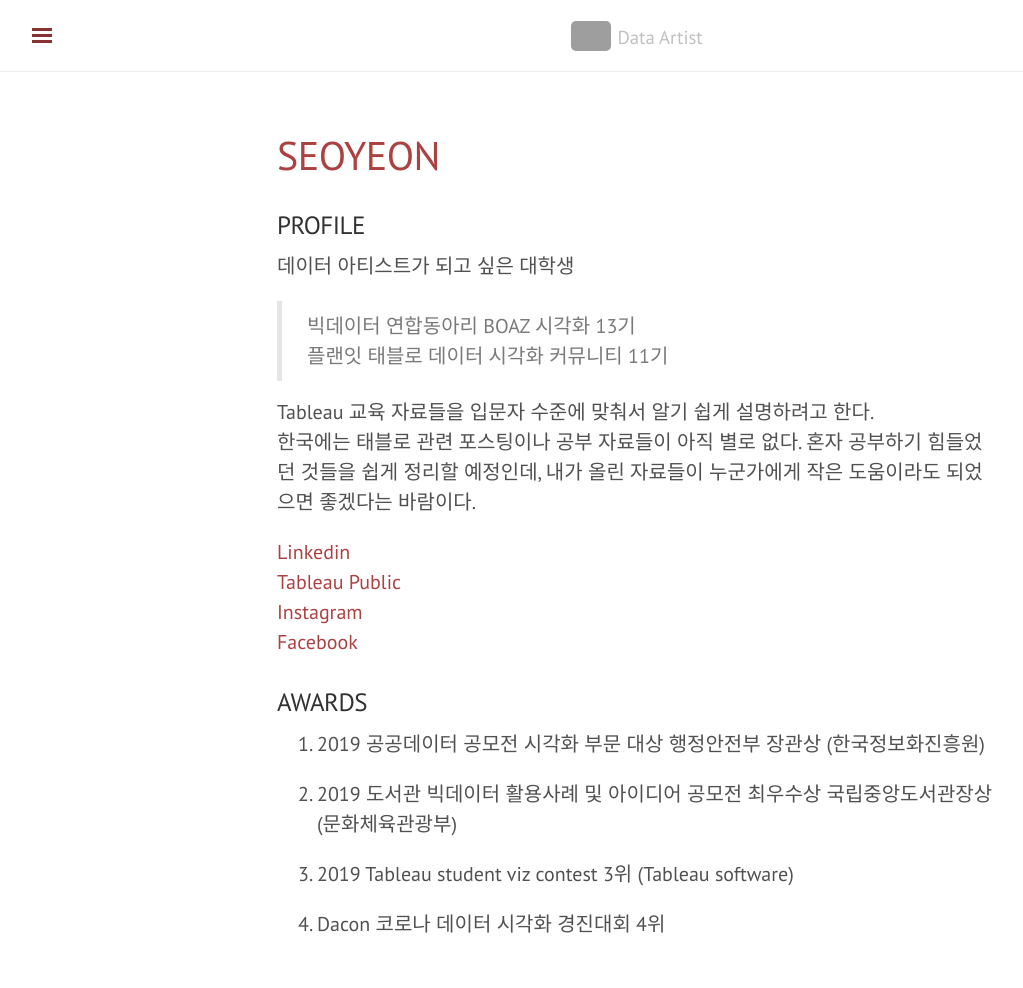
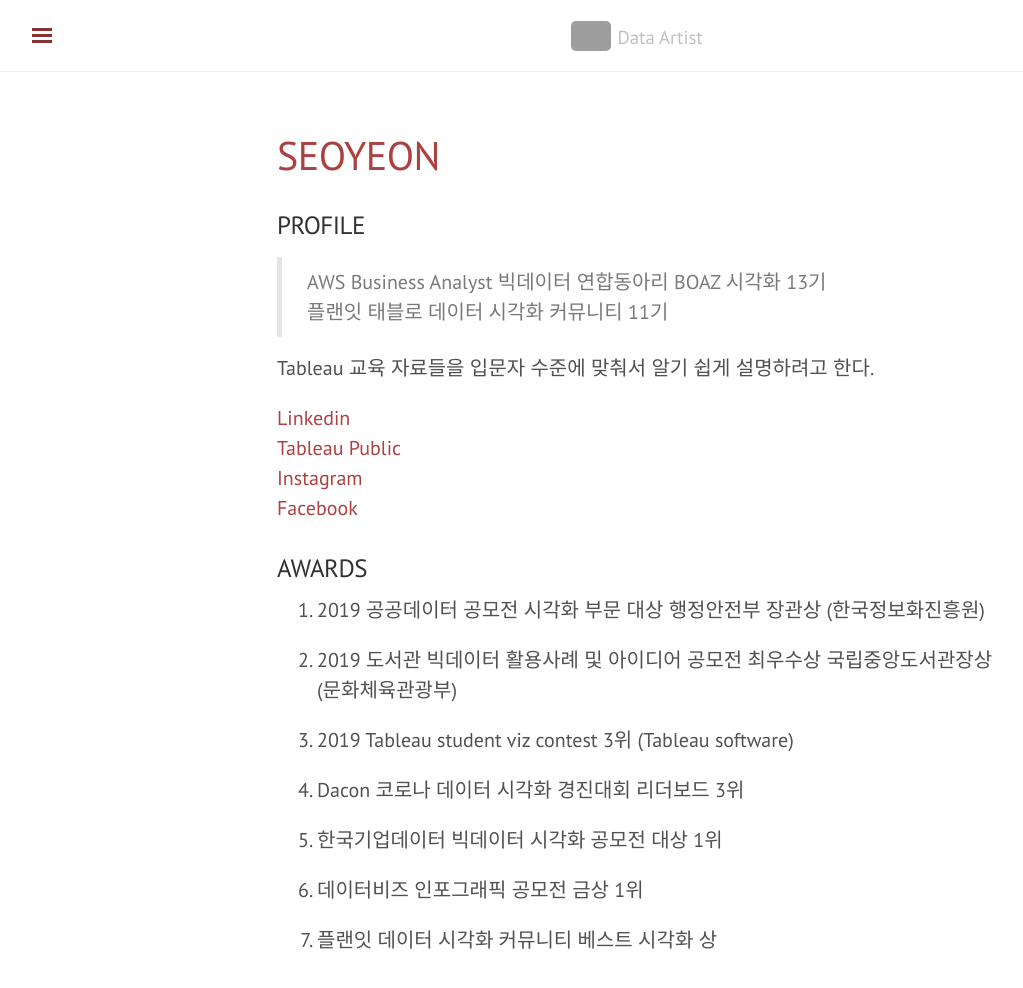
Before and after one commit to shanny924/shanny924.github.io, a Jekyll site: the page built from about.md, in a window 1280 px wide and 1035 px high. Shown: the top 988 px of the window, without its empty margins (3-1026 px from the left). Built offline with Jekyll 4.4.1, drawn with Linux system fonts in a browser that asks for light colours; nearby versions of some CDN libraries; comment, search, counter and statistics services are not loaded; grey boxes are pictures that could not be loaded.

Commit message:
Update about.md

```diff
--- a/about.md
+++ b/about.md
@@ -4,15 +4,13 @@
 ---
 ### PROFILE
 
-데이터 아티스트가 되고 싶은 대학생
-
+>AWS Business Analyst
 >빅데이터 연합동아리 BOAZ 시각화 13기
 >플랜잇 태블로 데이터 시각화 커뮤니티 11기
 
 
 
 Tableau 교육 자료들을 입문자 수준에 맞춰서 알기 쉽게 설명하려고 한다.
- 한국에는 태블로 관련 포스팅이나 공부 자료들이 아직 별로 없다. 혼자 공부하기 힘들었던 것들을 쉽게 정리할 예정인데, 내가 올린 자료들이 누군가에게 작은 도움이라도 되었으면 좋겠다는 바람이다.
 
 [Linkedin](https://www.linkedin.com/in/seoyeon-jun-%EC%A0%84%EC%84%9C%EC%97%B0-a154a0194/)
 [Tableau Public](https://public.tableau.com/profile/.83057946#!/)
@@ -30,4 +28,10 @@
 
 3. 2019 Tableau student viz contest 3위 (Tableau software)
 
-4. Dacon 코로나 데이터 시각화 경진대회 4위
+4. Dacon 코로나 데이터 시각화 경진대회 리더보드 3위
+
+5. 한국기업데이터 빅데이터 시각화 공모전 대상 1위
+
+6. 데이터비즈 인포그래픽 공모전 금상 1위
+
+7. 플랜잇 데이터 시각화 커뮤니티 베스트 시각화 상
```
